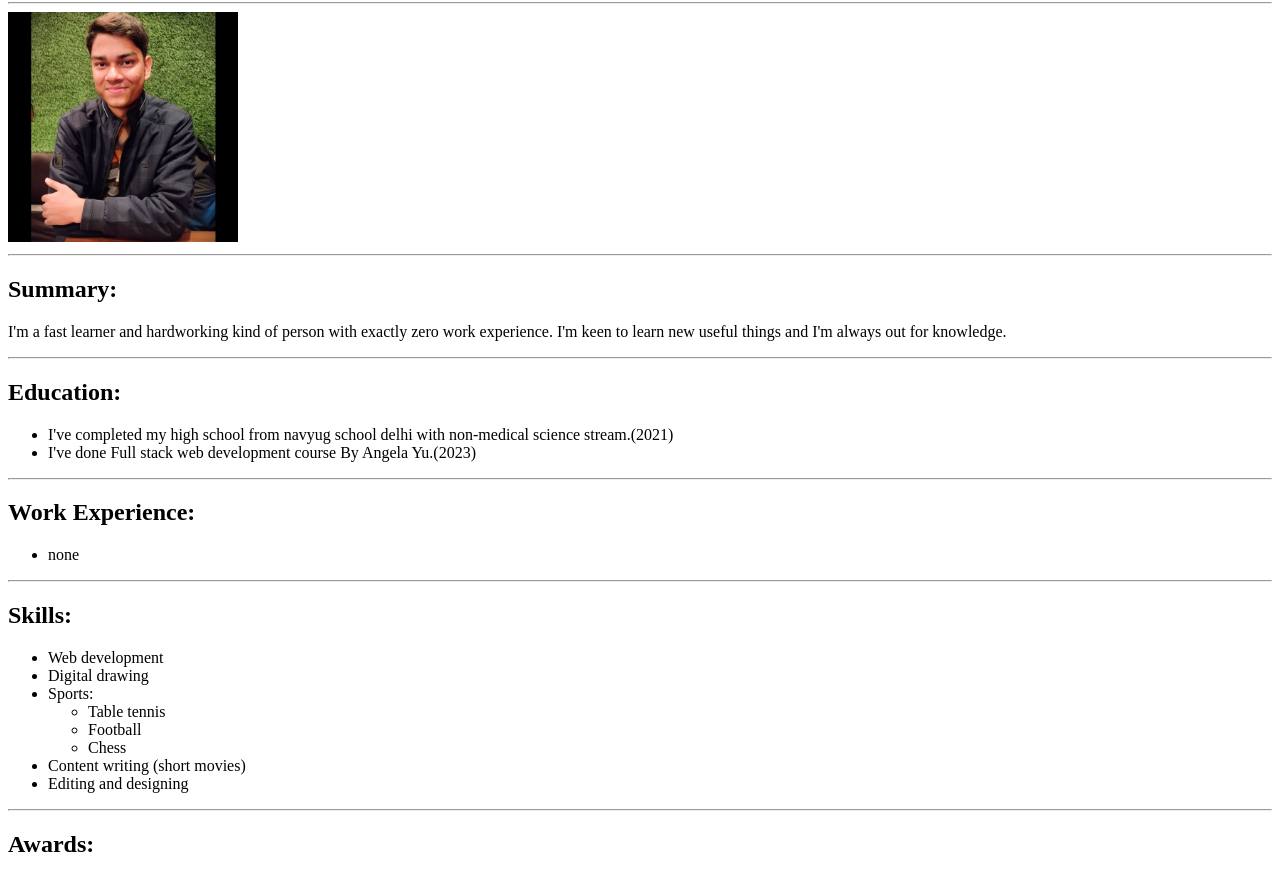
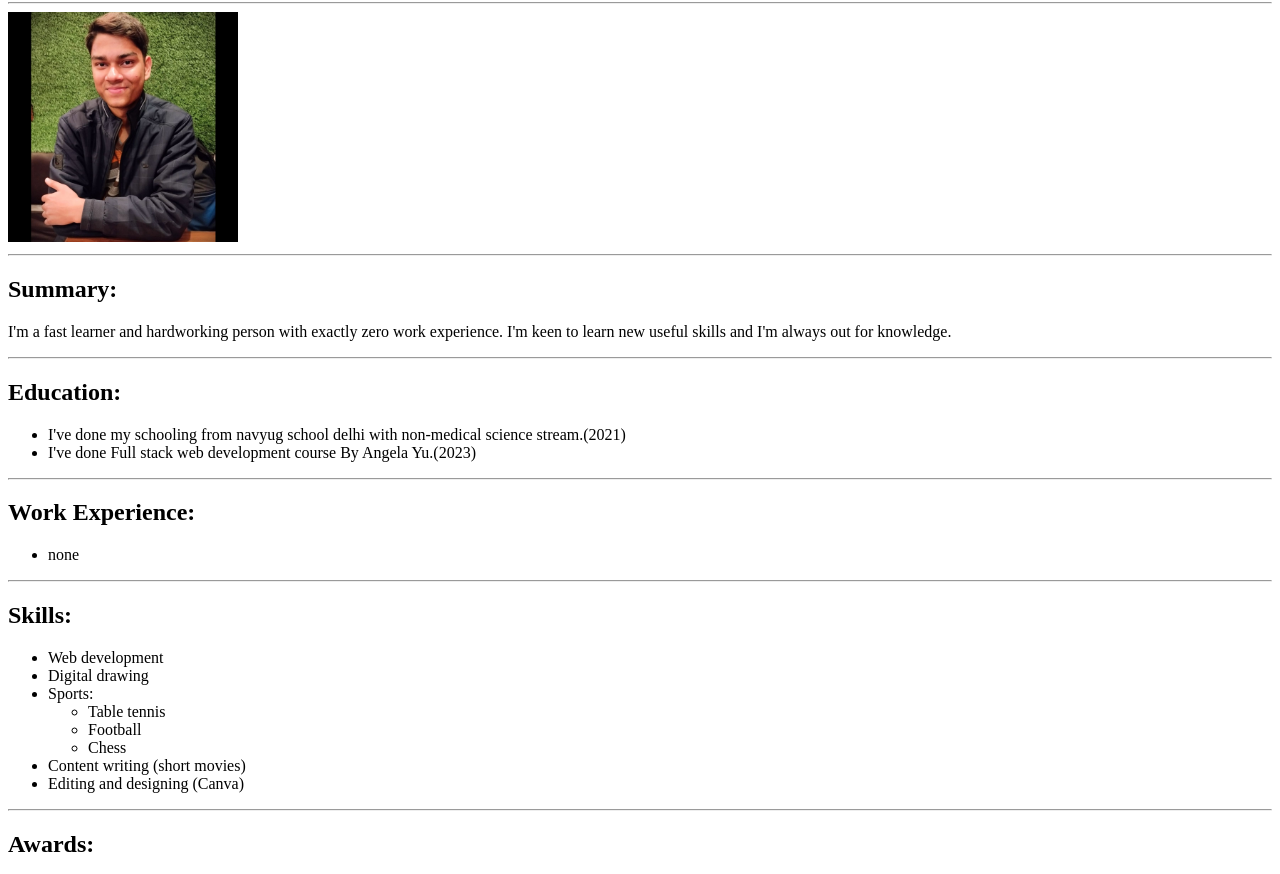
Before and after one commit to shoaib-khan-24/first-capstone-project, a plain HTML site: page index.html in a window 1280 px wide. Shown: the part 78-952 px from the top of the page. Drawn offline with Linux system fonts and the light colour scheme.

Commit message:
Update index.html

```diff
--- a/index.html
+++ b/index.html
@@ -11,11 +11,11 @@
     <img src="./shoaib (image for portfolio).jpeg" alt="shoaib khan" height="230" />
     <hr />
     <h2>Summary:</h2>
-    <p>I'm a fast learner and hardworking kind of person with exactly zero work experience. I'm keen to learn new useful things and I'm always out for knowledge.</p>
+    <p>I'm a fast learner and hardworking person with exactly zero work experience. I'm keen to learn new useful skills and I'm always out for knowledge.</p>
     <hr />
     <h2>Education:</h2>
     <ul>
-        <li>I've completed my high school from navyug school delhi with non-medical science stream.(2021)</li>
+        <li>I've done my schooling from navyug school delhi with non-medical science stream.(2021)</li>
         <li>I've done Full stack web development course By Angela Yu.(2023)</li>
     </ul>
     <hr />
@@ -36,7 +36,7 @@
             </ul>
         </li>
         <li>Content writing (short movies)</li>
-        <li>Editing and designing</li>
+        <li>Editing and designing (Canva)</li>
     </ul>
     <hr />
     <h2>Awards:</h2>
```
